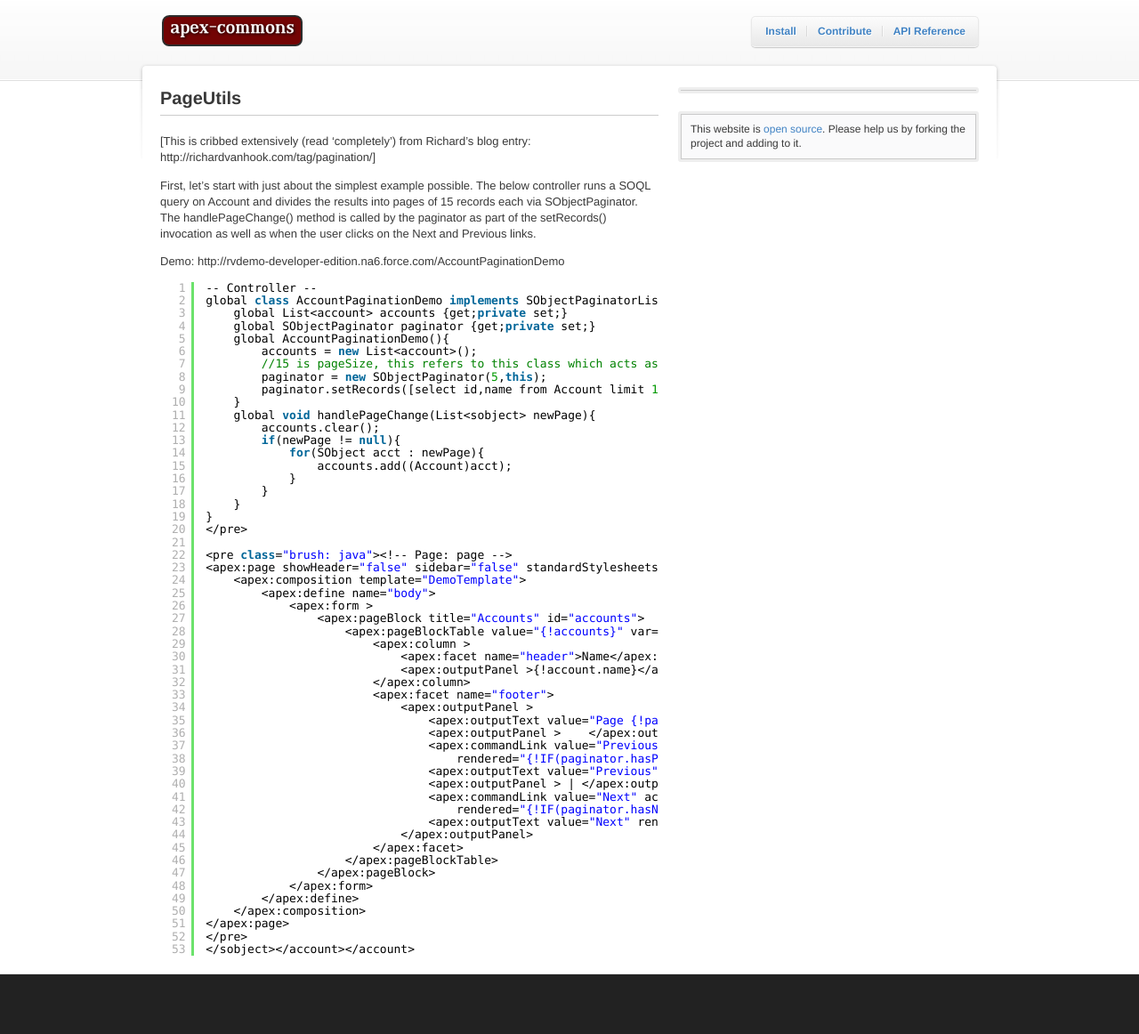
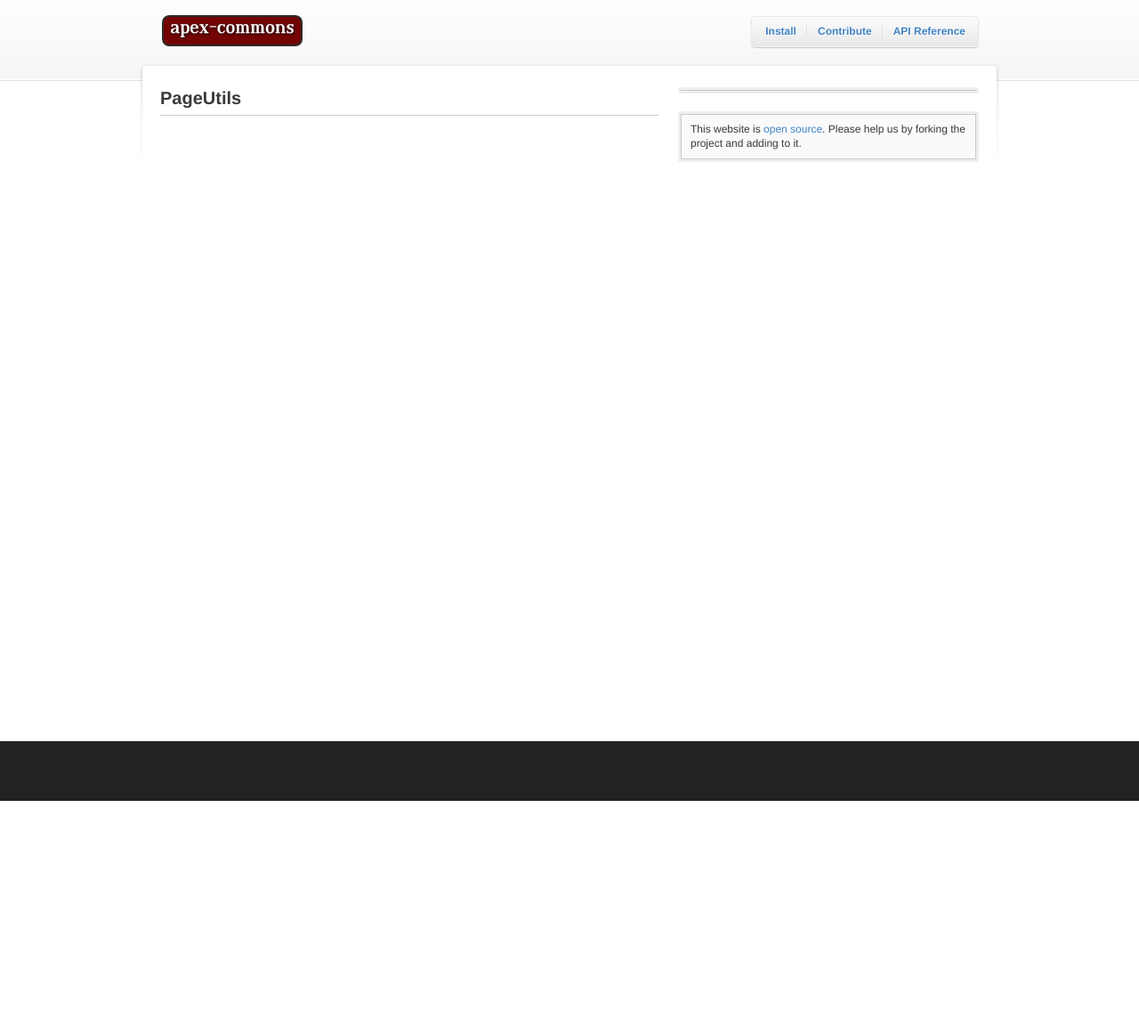
Before and after one commit to apex-commons/apex-commons.github.com, a Jekyll site: the page built from _posts/2011-05-11-pageutils.markdown, in a window 1280 px wide. Shown: the whole page at 89% size. Built offline with Jekyll 4.4.1, drawn with Linux system fonts in a browser that asks for light colours; after the commit the page ends 900 px from its top, so only the background shows below that.

Commit message:
Edited _posts/2011-05-11-pageutils.markdown via GitHub

```diff
--- a/_posts/2011-05-11-pageutils.markdown
+++ b/_posts/2011-05-11-pageutils.markdown
@@ -3,63 +3,3 @@
 title: PageUtils
 categories: api
 ---
-
-[This is cribbed extensively (read 'completely') from Richard's blog entry: http://richardvanhook.com/tag/pagination/]
-
-First, let’s start with just about the simplest example possible. The below controller runs a SOQL query on Account and divides the results into pages of 15 records each via SObjectPaginator. The handlePageChange() method is called by the paginator as part of the setRecords() invocation as well as when the user clicks on the Next and Previous links.
-
-Demo: http://rvdemo-developer-edition.na6.force.com/AccountPaginationDemo
-<pre class="brush: java">
--- Controller --
-global class AccountPaginationDemo implements SObjectPaginatorListener {
-	global List<Account> accounts {get;private set;}
-	global SObjectPaginator paginator {get;private set;}
-	global AccountPaginationDemo(){
-		accounts = new List<Account>();
-		//15 is pageSize, this refers to this class which acts as listener to paginator
-		paginator = new SObjectPaginator(5,this);
-		paginator.setRecords([select id,name from Account limit 100]);
-	}
-	global void handlePageChange(List<SObject> newPage){
-		accounts.clear();
-		if(newPage != null){
-			for(SObject acct : newPage){
-				accounts.add((Account)acct);
-			}
-		}
-	}
-}
-</pre>
-
-<pre class="brush: java">
-&lt;!-- Page: page --&gt;
-&lt;apex:page showHeader="false" sidebar="false" standardStylesheets="true" controller="AccountPaginationDemo"&gt;
-	&lt;apex:composition template="DemoTemplate"&gt;
-		&lt;apex:define name="body"&gt;
-			&lt;apex:form &gt;
-			    &lt;apex:pageBlock title="Accounts" id="accounts"&gt;
-			        &lt;apex:pageBlockTable value="{!accounts}" var="account"&gt;
-						&lt;apex:column &gt;
-							&lt;apex:facet name="header"&gt;Name&lt;/apex:facet&gt;
-							&lt;apex:outputPanel &gt;{!account.name}&lt;/apex:outputPanel&gt;
-						&lt;/apex:column&gt;
-						&lt;apex:facet name="footer"&gt;
-							&lt;apex:outputPanel &gt;
-								&lt;apex:outputText value="Page {!paginator.pageNumberDisplayFriendly} of {!paginator.pageCount} in {!paginator.recordCount} Results"/&gt;
-								&lt;apex:outputPanel &gt;    &lt;/apex:outputPanel&gt;
-								&lt;apex:commandLink value="Previous" action="{!paginator.previous}"
-									rendered="{!IF(paginator.hasPrevious,'true','false')}"/&gt;
-								&lt;apex:outputText value="Previous" rendered="{!IF(NOT(paginator.hasPrevious),'true','false')}"/&gt;
-								&lt;apex:outputPanel &gt; | &lt;/apex:outputPanel&gt;
-								&lt;apex:commandLink value="Next" action="{!paginator.next}"
-									rendered="{!IF(paginator.hasNext,'true','false')}"/&gt;
-								&lt;apex:outputText value="Next" rendered="{!IF(NOT(paginator.hasNext),'true','false')}"/&gt;
-							&lt;/apex:outputPanel&gt;
-						&lt;/apex:facet&gt;
-			        &lt;/apex:pageBlockTable&gt;
-			    &lt;/apex:pageBlock&gt;
-			&lt;/apex:form&gt;
-		&lt;/apex:define&gt;
-	&lt;/apex:composition&gt;
-&lt;/apex:page&gt;
-</pre>
```
